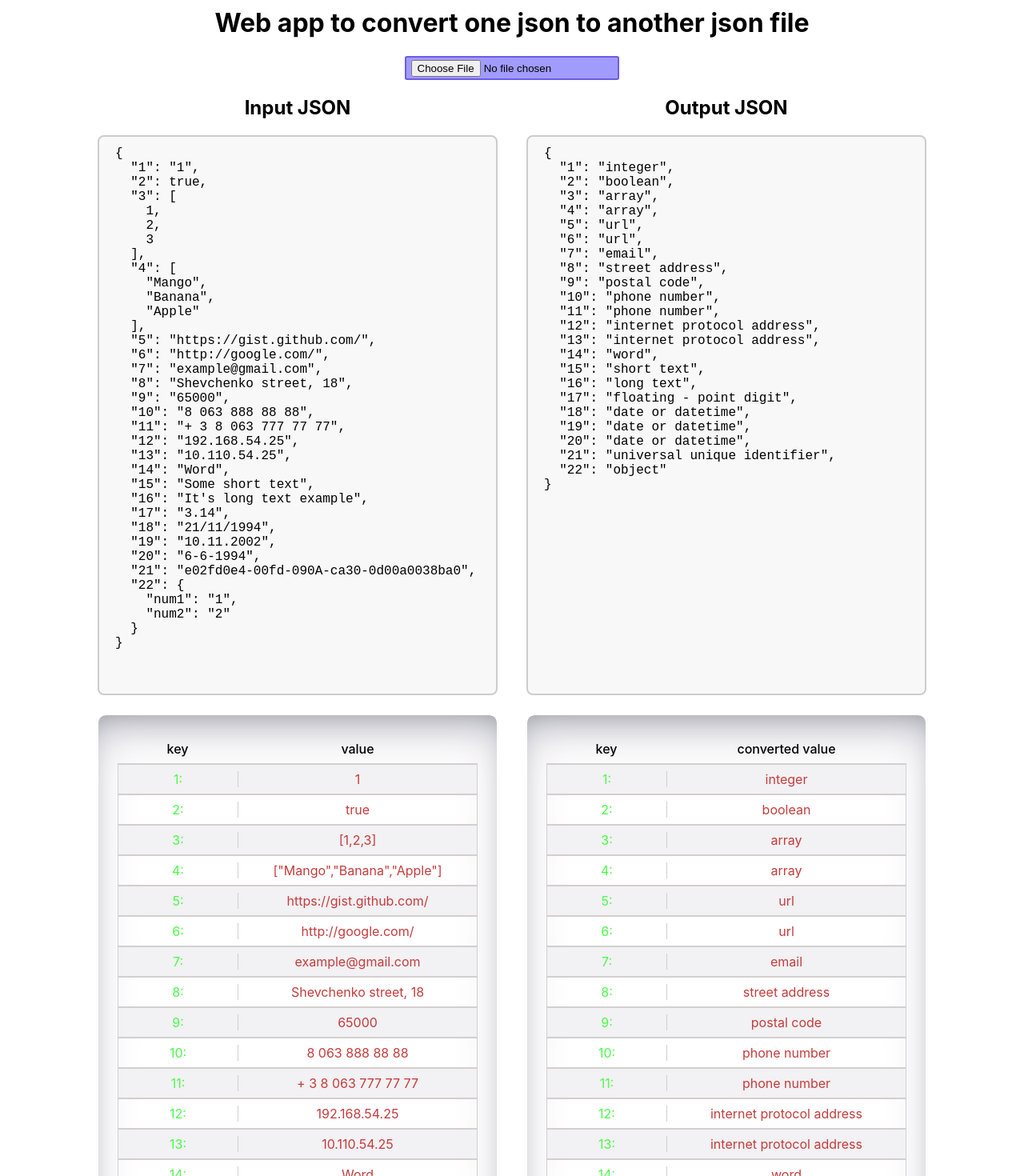
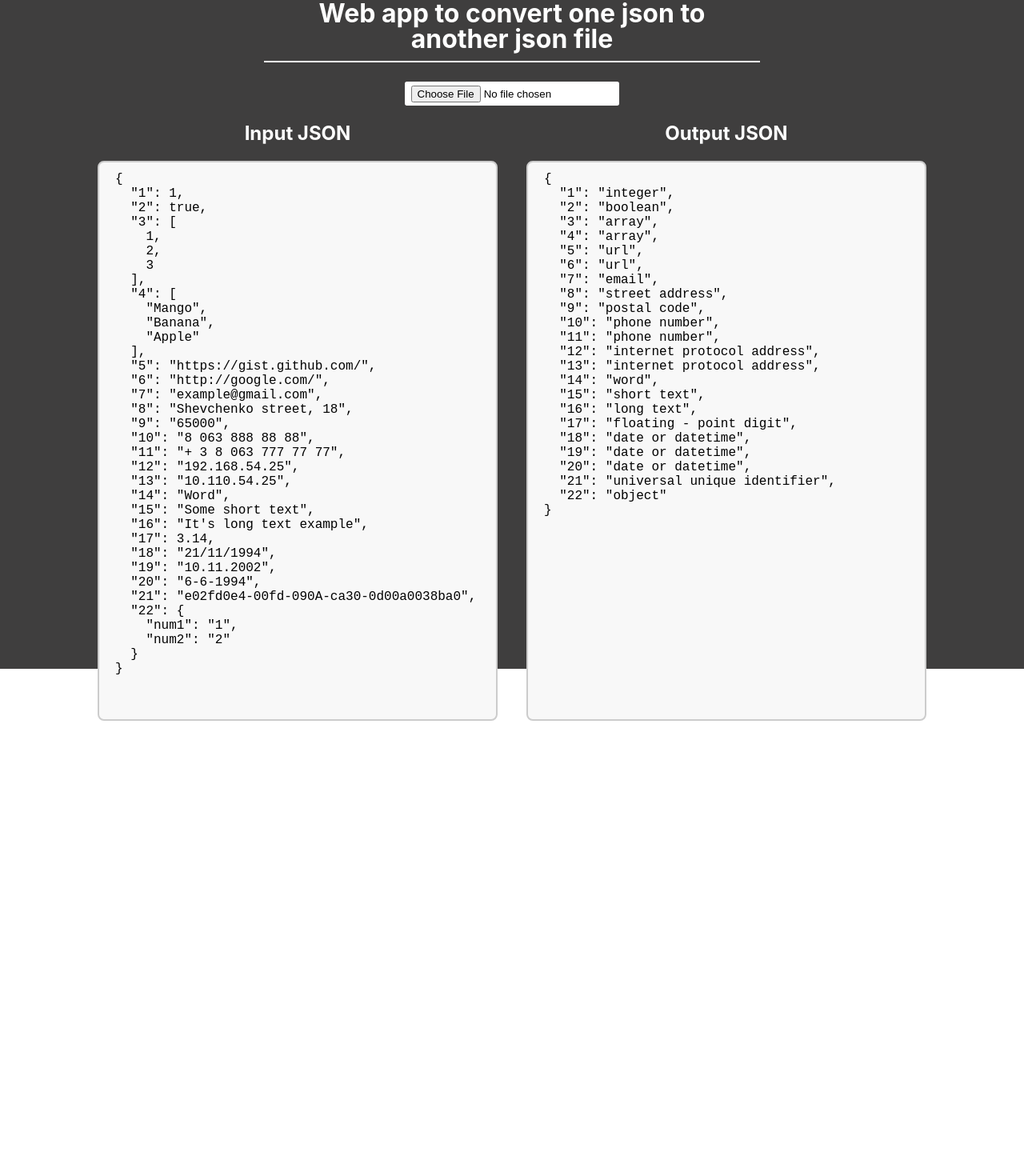
Before and after one commit to Vadym-Mishchenko/ma-tt, a React (Create React App) app: page / in a window 1280 px wide. Shown: the part 60-1530 px from the top of the page at 80% size. After the commit the page ends 985 px from the top, so only its background shows below. Built offline with nearby package versions, Linux system fonts and the light colour scheme; the HTML template or start-up script is replaced by a standard one.

Commit message:
type integer was fixed

```diff
--- a/src/App.jsx
+++ b/src/App.jsx
@@ -22,17 +22,6 @@ function App() {
         setError(true);
       }
     };
-  };
-
-  const outputData = (value) => {
-    if (typeof value === 'boolean') {
-      return JSON.stringify(value);
-    }
-    if (typeof value === 'object') {
-      return JSON.stringify(value);
-    } else {
-      return value;
-    }
   };
 
   return (
@@ -65,36 +54,6 @@ function App() {
           readOnly
         />
       </div>
-      <div className="app__container">
-        <div className="app__output">
-          <div className="app__title-container">
-            <p className="app__title">key</p>
-            <p className="app__title-value">value</p>
-          </div>
-          {!error ? Object.entries(inputJSON).map(([key, value]) => {
-            return (
-              <div key={key} className="app__list-container">
-                <p className="app__list-key">{`${key}:`}</p>
-                <p className="app__list-value">{outputData(value)}</p>
-              </div>
-            )
-          }) : ''}
-        </div>
-        <div className="app__output">
-          <div className="app__title-container">
-            <p className="app__title">key</p>
-            <p className="app__title-value">converted value</p>
-          </div>
-          {!error ? Object.entries(convertedJSON).map(([key, value]) => {
-            return (
-              <div key={key} className="app__list-container">
-                <p className="app__list-key">{`${key}:`}</p>
-                <p className="app__list-value">{value}</p>
-              </div>
-            )
-          }) : ''}
-        </div>
-      </div>
     </div>
   );
 }
--- a/src/App.scss
+++ b/src/App.scss
@@ -1,23 +1,31 @@
-p {
-  margin: 8px 0;
-}
-
 .app {
   text-align: center;
   padding: 48px 48px;
+  background-color: rgb(63, 62, 62);
+  height: 100vh;
 
   &__download-file {
-    border: 2px solid #6c5ce7;
+    border: 2px solid #fff;
     padding: .2em .4em;
     border-radius: .2em;
-    background-color: #a29bfe;
+    background-color: #fff;
     transition: all 0.3s;
 
     &:hover {
       transform: (scale(105%));
-      background-color: #81ecec;
-      border: 2px solid #00cec9;
+      background-color: #6c5ce7;
+      border: 2px solid #a29bfe;
     }
+  }
+
+  &__main-title {
+    margin: 0 auto 24px;
+    color: #fff;
+    width: 500px;
+    border-top: 2px solid;
+    border-bottom: 2px solid;
+    padding: 11px 60px;
+    line-height: 1
   }
 
   &__container {
@@ -26,62 +34,12 @@ p {
     justify-content: center;
   }
 
-  &__output {
-    padding: 24px;
-    min-height: 50vh;
-    width: 450px;
-    border: 1px solid #fff;
-    border-radius: 10px;
-    box-shadow: rgba(50, 50, 93, 0.25) 0px 30px 60px -12px inset,
-      rgba(0, 0, 0, 0.3) 0px 18px 36px -18px inset;
-  }
-
-  &__title-container {
-    display: flex;
-    border-bottom: 1px solid #d3cfcf;
-  }
-
-  &__title {
-    width: 200px;
-    font-weight: 500;
-  }
-
-  &__title-value {
-    width: 400px;
-    font-weight: 500;
-  }
-
   &__subtitle {
+    color: #fff;
     width: 500px;
   }
 
-  &__list-container {
-    display: flex;
-    border: 1px solid #d3cfcf;
-
-    transition: transform 0.3s;
-
-    &:nth-child(2n) {
-      background-color: #f2f1f3;
-    }
-
-    &:hover {
-      transform: scale(105%);
-    }
-  }
-
-  &__list-key {
-    width: 200px;
-    color: #4afa4a;
-  }
-
-  &__list-value {
-    width: 400px;
-    color: #c53c3c;
-    border-left: 1px solid #d3cfcf;
-  }
-
-  &__area{
+  &__area {
     margin-bottom: 24px;
     box-sizing: border-box;
     padding: 12px 20px;
--- a/src/api/example.json
+++ b/src/api/example.json
@@ -1,5 +1,5 @@
 {
-  "1": "1",
+  "1": 1,
   "2": true,
   "3": [
     1,
@@ -23,7 +23,7 @@
   "14": "Word",
   "15": "Some short text",
   "16": "It's long text example",
-  "17": "3.14",
+  "17": 3.14,
   "18": "21/11/1994",
   "19": "10.11.2002",
   "20": "6-6-1994",
--- a/src/checkType.js
+++ b/src/checkType.js
@@ -20,20 +20,17 @@ const isTel = (value) => /^(\s*)?(\+)?([- _():=+]?\d[- _():=+]?){10,14}(\s*)?$/.
 
 const isPostalCode = (value) => /^\d{5}(?:[-\s]\d{4})?$/.test(value);
 
-const isInteger = (value) => value.split('').every(char => '0123456789'.includes(char));
+const isInteger = (value) => typeof value === 'number' && Number.isInteger(value) ? true : false;
 
-const isUUID = (value) => {
-  if (value.split('').every(char => '0123456789abcdefghijklmnopqrstuvwxyz-ABCDEFGHIJKLMNOPQRSTUVWXYZ'.includes(char))) {
-    const partOfisUUID = value.split('-');
-    if (partOfisUUID[0].length === 8 && partOfisUUID[1].length === 4
-      && partOfisUUID[2].length === 4 && partOfisUUID[3].length === 4
-      && partOfisUUID[4].length === 12 && value.length === 36) {
-      return true;
-    }
-  }
-}
+const isFloat = (value) => typeof value === 'number' && !Number.isInteger(value) ? true : false;
+
+const isUUID = (value) => /^[0-9a-fA-F]{8}\b-[0-9a-fA-F]{4}\b-[0-9a-fA-F]{4}\b-[0-9a-fA-F]{4}\b-[0-9a-fA-F]{12}$/.test(value);
 
 const isDate = (value) => {
+  if (typeof value !== 'string') {
+    return false;
+  }
+
   if ((value.split('.').length - 1 === 2
     || value.split('/').length - 1 === 2
     || value.split('-').length - 1 === 2)
@@ -58,6 +55,10 @@ const isDate = (value) => {
 };
 
 const isIP = (value) => {
+  if (typeof value !== 'string') {
+    return false;
+  }
+
   if (value.split('.').length - 1 === 3
     && value.split('').every(char => '0123456789.'.includes(char))) {
     const partOfIP = value.split('.');
@@ -70,12 +71,6 @@ const isIP = (value) => {
       return false;
     }
   }
-};
-
-const isFloat = (value) => {
-  const partOfValue = value.split('.');
-  return partOfValue.length - 1 === 1 && partOfValue[0] !== '' && partOfValue[1] !== ''
-    && value.split('').every(char => '.0123456789'.includes(char))
 };
 
 const isAddress = (value) => value.includes('street' || 'square' || 'avenue');
@@ -94,35 +89,65 @@ const isWord = (value) => value.split('')
 export const checkType = (value) => {
   if (Array.isArray(value)) {
     return 'array';
-  } else if (isObject(value)) {
+  }
+
+  if (isObject(value)) {
     return 'object';
-  } else if (isBoolean(value)) {
+  }
+
+  if (isBoolean(value)) {
     return 'boolean';
-  } else if (isPostalCode(value)) {
+  }
+
+  if (isPostalCode(value)) {
     return 'postal code'
-  } else if (isInteger(value)) {
+  }
+
+  if (isInteger(value)) {
     return 'integer'
-  } else if (isUUID(value)) {
+  }
+
+  if (isUUID(value)) {
     return 'universal unique identifier';
-  } else if (isTel(value)) {
+  }
+
+  if (isTel(value)) {
     return 'phone number';
-  } else if (isDate(value)) {
+  }
+
+  if (isDate(value)) {
     return 'date or datetime';
-  } else if (isIP(value)) {
+  }
+
+  if (isIP(value)) {
     return 'internet protocol address';
-  } else if (isFloat(value)) {
+  }
+
+  if (isFloat(value)) {
     return 'floating - point digit';
-  } else if (isURL(value)) {
+  }
+
+  if (isURL(value)) {
     return 'url';
-  } else if (isEmail(value)) {
+  }
+
+  if (isEmail(value)) {
     return 'email';
-  } else if (isAddress(value)) {
+  }
+
+  if (isAddress(value)) {
     return 'street address';
-  } else if (isLongText(value)) {
+  }
+
+  if (isLongText(value)) {
     return 'long text';
-  } else if (isShortText(value)) {
+  }
+
+  if (isShortText(value)) {
     return 'short text';
-  } else if (isWord) {
+  }
+
+  if (isWord) {
     return 'word';
   } else {
     return 'undefined';
```
Also changed, not shown: src/api/test.json (deleted, +0 -7 lines).
